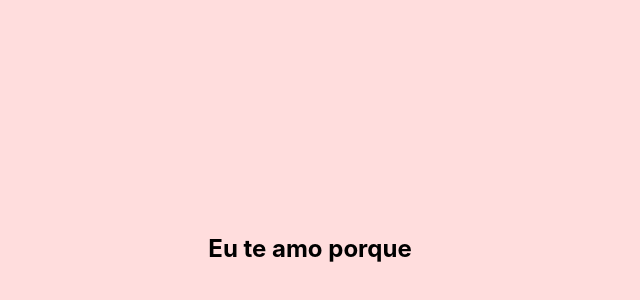
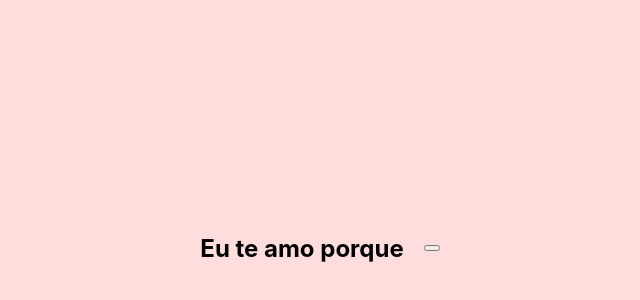
Before and after one commit to daniellourenco-Samba/beloved, a React (Create React App) app: page / in a window 1280 px wide. Shown: the part 152-452 px from the top of the page, without its empty margins (330-970 px from the left). Built offline with nearby package versions, Linux system fonts and the light colour scheme.

Commit message:
Update App.jsx

```diff
--- a/src/App.jsx
+++ b/src/App.jsx
@@ -32,6 +32,7 @@ function App() {
         <h2>Eu te amo porque</h2>
         <h2>{razao.Reason}</h2>
       </div>
+      <button onClick={carregaRazao}></button>
   </div>
   );
 }
```
